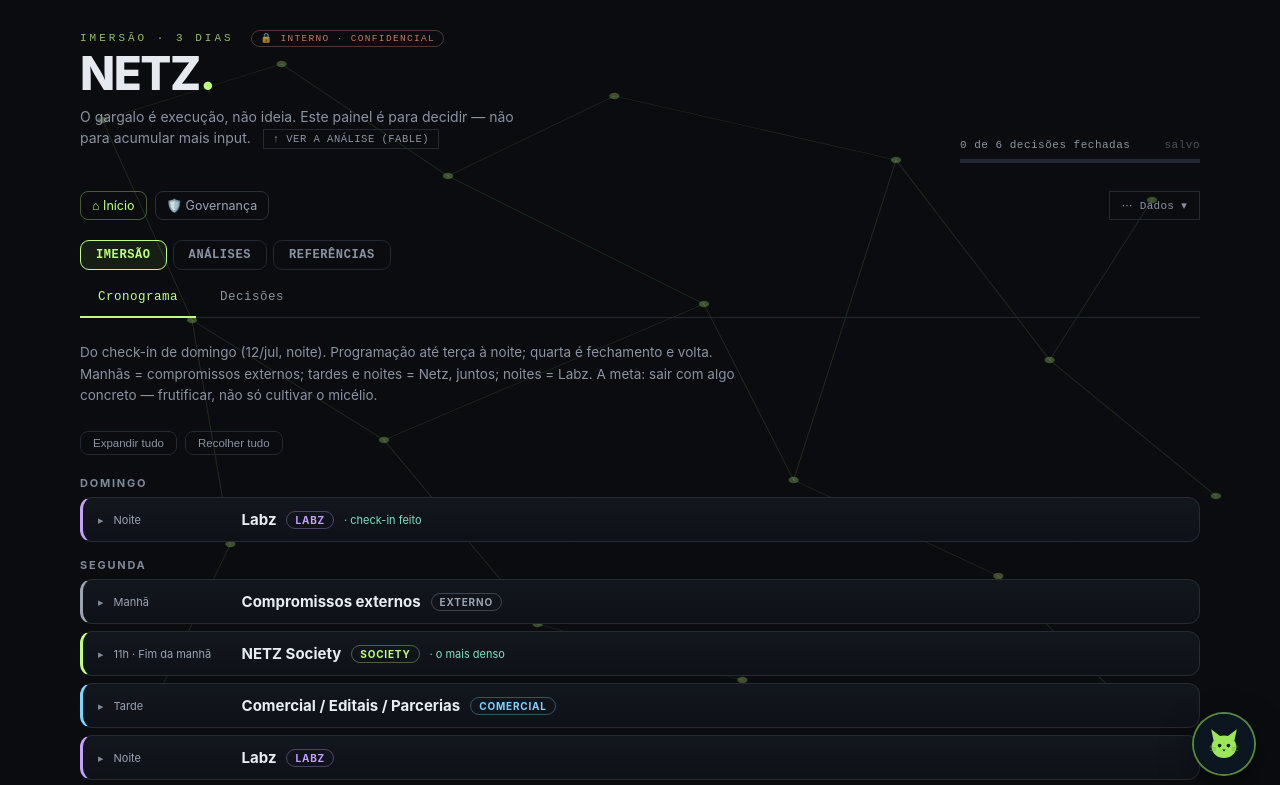
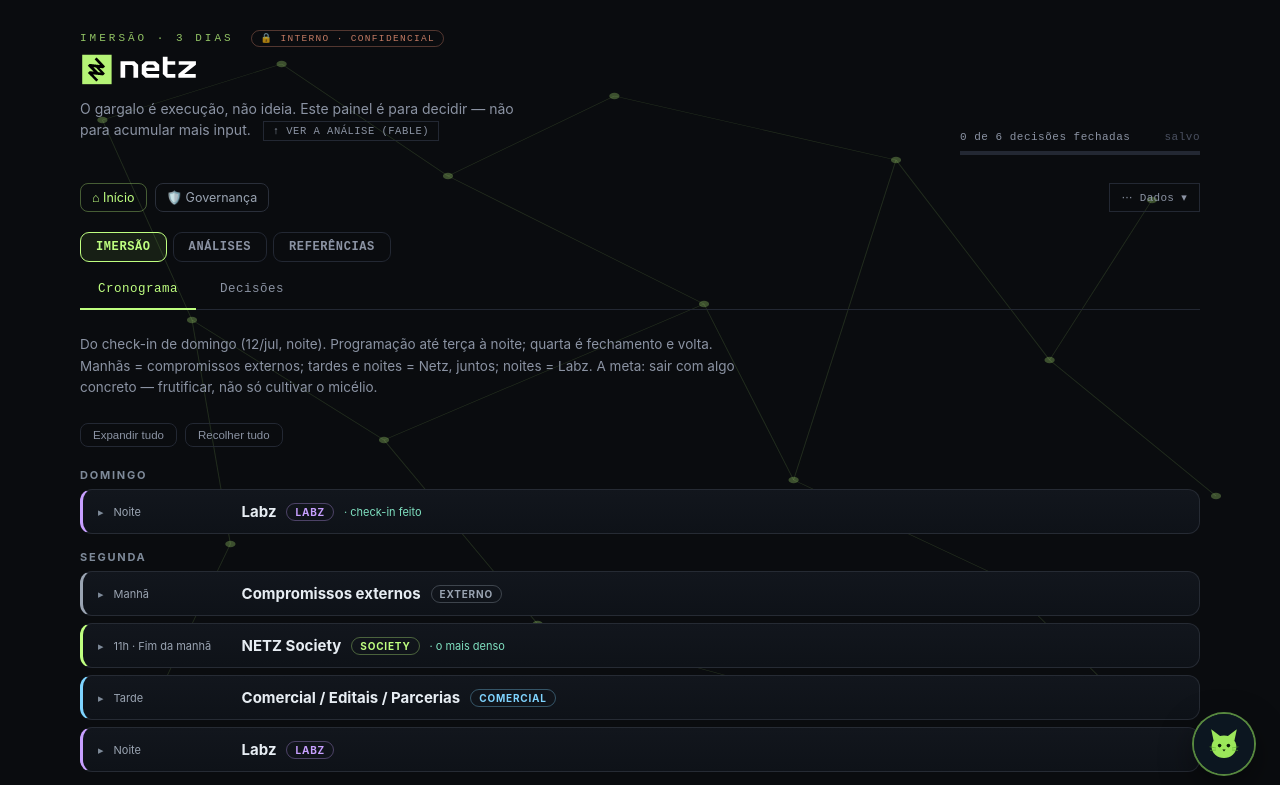
Before and after one commit to NETZ-FAST-LAB/painel-imersao, a browser extension: page public/painel-imersao.html in a window 1280 px wide. Shown: the top 785 px of the page. Drawn offline with Linux system fonts and the light colour scheme.

Commit message:
Marca oficial no painel (logo + favicon) + arrumacao da pasta + CLAUDE.md

```diff
--- a/public/painel-imersao.html
+++ b/public/painel-imersao.html
@@ -4,6 +4,7 @@
 <meta charset="UTF-8">
 <meta name="viewport" content="width=device-width, initial-scale=1.0">
 <title>NETZ · Painel da Imersão</title>
+<link rel="icon" type="image/svg+xml" href="/brand/netz-symbol.svg">
 <style>
   :root{
     --neon:#BFFF80; --bg:#0a0c0f; --panel:#12151b; --panel2:#161a22;
@@ -246,7 +247,7 @@
   <header class="top">
     <div>
       <div class="kicker">Imersão · 3 dias <span title="Documento interno da Netz. Não compartilhar fora da equipe." style="margin-left:8px;font-size:9.5px;letter-spacing:.14em;color:#ff9f7f;border:1px solid #ff9f7f66;border-radius:20px;padding:2px 8px;vertical-align:middle;white-space:nowrap">🔒 INTERNO · CONFIDENCIAL</span></div>
-      <h1>NETZ<span>.</span></h1>
+      <h1 class="brand"><img src="/brand/netz-logo-white.svg" alt="NETZ" class="brand-logo"></h1>
       <p class="sub">O gargalo é execução, não ideia. Este painel é para decidir — não para acumular mais input. <button class="sintese-reopen" onclick="setTab('fable')">↑ ver a análise (Fable)</button></p>
     </div>
     <div class="progress-wrap">
@@ -1283,6 +1284,9 @@
 .crono-saida{margin-top:10px;font-size:12.5px;color:#bff780}
 .crono-saida span{opacity:.7}
 .crono-nota{margin-top:6px;font-size:12px;color:#9aa4b2;font-style:italic}
+/* logo oficial da marca no cabeçalho */
+h1.brand{margin:6px 0 9px}
+.brand-logo{height:38px;width:auto;display:block}
 </style>
 <script>
   window.MINTZIE_CONFIG = {
```
Also changed, not shown: public/brand/netz-logo-black.svg (added), public/brand/netz-logo-white.svg (added), public/brand/netz-symbol-b.svg (added), public/brand/netz-symbol-dark-green.svg (added), public/brand/netz-symbol-dark-white.svg (added), public/brand/netz-symbol.svg (added).
